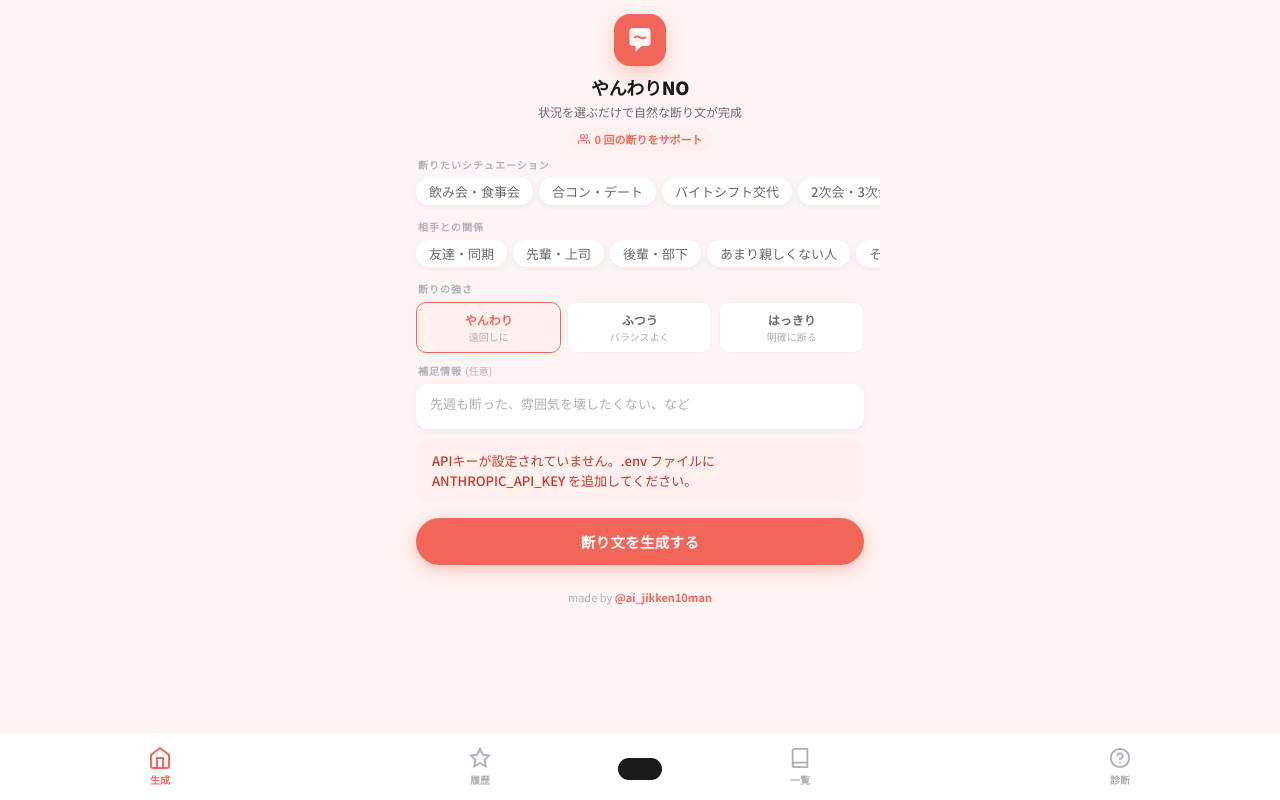
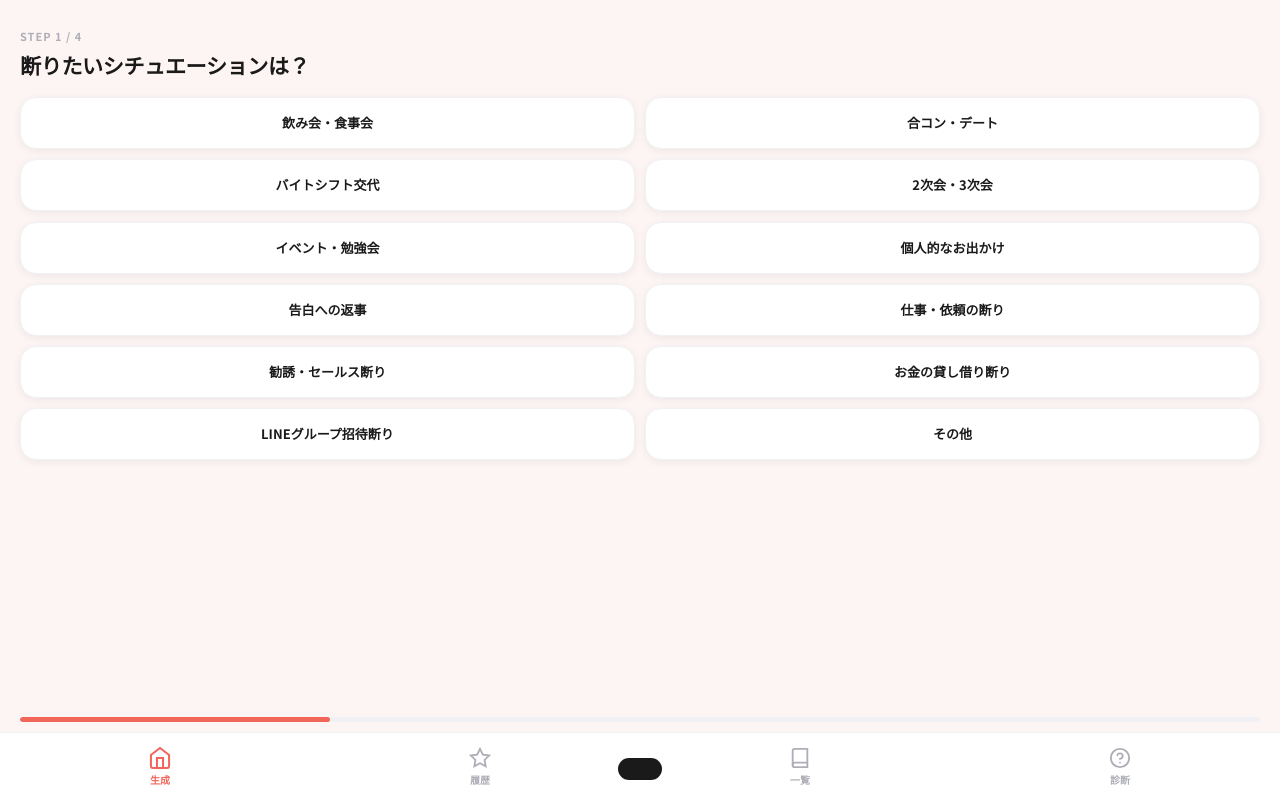
Before and after one commit to tsum294-wq/yanwari-no, a Flask app: page / in a window 1280 px wide. Run offline with Flask 3, Linux system fonts and the light colour scheme.

Commit message:
UI: ステップウィザード化・2列グリッド・ポコポコアニメ・プログレスバー
Co-Authored-By: Claude Sonnet 4.6 <noreply@anthropic.com>

```diff
--- a/templates/index.html
+++ b/templates/index.html
@@ -28,8 +28,6 @@
     .s-main-scroll{flex:1;overflow-y:auto;-webkit-overflow-scrolling:touch}
 
     /* ── Tab pages (within main area) ── */
-    .tab-page{display:none;padding-bottom:24px}
-    .tab-page.active{display:block}
 
     /* ── Bottom tab bar (lives as flex-child of #s-main — cannot scroll) ── */
     .tab-bar{position:relative;width:100%;height:var(--tab-h);background:var(--surface);border-top:1px solid var(--border);display:grid;grid-template-columns:repeat(4,1fr);z-index:10;padding-bottom:env(safe-area-inset-bottom);flex-shrink:0}
@@ -123,6 +121,33 @@
     /* ── FOLLOW-UP screen ── */
     .followup-card{background:var(--surface);border-radius:20px;padding:18px 18px 14px;margin-bottom:12px;box-shadow:0 4px 18px var(--shadow)}
     .followup-tag{display:inline-flex;align-items:center;gap:5px;font-size:11px;font-weight:700;color:#7C6E3C;background:#FFFBEB;padding:4px 10px 4px 8px;border-radius:100px;margin-bottom:10px}
+
+    /* ── STEP WIZARD (home tab) ── */
+    .tab-page{display:none}
+    .tab-page.active{display:block}
+    #tab-history,#tab-library,#tab-quiz{padding-bottom:24px}
+    .s-main-scroll{overflow-x:hidden}
+    .step-panel{display:none}
+    .step-panel.active{display:block;animation:slideInRight .22s cubic-bezier(.4,0,.2,1) both}
+    .step-panel.exiting{display:block!important;animation:slideOutLeft .18s cubic-bezier(.4,0,.2,1) both;pointer-events:none}
+    @keyframes slideInRight{from{opacity:0;transform:translateX(30px)}to{opacity:1;transform:translateX(0)}}
+    @keyframes slideOutLeft{from{opacity:1;transform:translateX(0)}to{opacity:0;transform:translateX(-30px)}}
+    .step-header{padding:28px 20px 18px}
+    .step-back{display:inline-flex;align-items:center;gap:4px;padding:6px 12px 6px 8px;border-radius:100px;border:none;background:var(--surface);color:var(--sub);font-size:12px;font-weight:700;font-family:inherit;cursor:pointer;box-shadow:0 2px 8px var(--shadow);margin-bottom:14px;-webkit-tap-highlight-color:transparent}
+    .step-back:hover{color:var(--coral)}
+    .step-lbl{font-size:11px;font-weight:700;color:var(--muted);letter-spacing:1px;text-transform:uppercase;margin-bottom:8px}
+    .step-q{font-size:21px;font-weight:900;line-height:1.3;letter-spacing:-.3px}
+    .step-hint{font-size:12px;color:var(--sub);margin-top:5px}
+    .step-grid{display:grid;grid-template-columns:1fr 1fr;gap:10px;padding:0 20px}
+    .step-opt{padding:16px 10px;border-radius:16px;border:1.5px solid var(--border);background:var(--surface);font-size:13px;font-weight:600;font-family:inherit;cursor:pointer;text-align:center;color:var(--text);transition:border-color .12s,background .12s,box-shadow .12s;-webkit-tap-highlight-color:transparent;box-shadow:0 2px 8px var(--shadow);line-height:1.4}
+    .step-opt:active{transform:scale(.96)}
+    .step-opt.on{background:var(--coral);color:#fff;border-color:var(--coral);box-shadow:0 4px 14px rgba(242,102,90,.36);font-weight:700}
+    .step-opt.full{grid-column:1/-1}
+    .opt-sub{font-size:11px;font-weight:400;opacity:.8;display:block;margin-top:3px}
+    .step-body{padding:0 20px 20px}
+    .step-prog-wrap{padding:8px 20px 10px;background:var(--bg);flex-shrink:0}
+    .step-prog-track{height:5px;background:var(--border);border-radius:100px;overflow:hidden}
+    .step-prog-fill{height:100%;background:var(--coral);border-radius:100px;transition:width .45s cubic-bezier(.4,0,.2,1);width:25%}
 
     /* ── HISTORY tab ── */
     .history-item{background:var(--surface);border-radius:16px;padding:14px 16px;margin-bottom:10px;box-shadow:0 2px 10px var(--shadow);display:flex;align-items:flex-start;gap:12px}
@@ -317,73 +342,79 @@
 <!-- ═══ MAIN APP (with tabs) ═══ -->
 <div id="s-main" class="screen active">
 <div class="s-main-scroll">
-  <!-- TAB: HOME -->
+  <!-- TAB: HOME — step wizard -->
   <div id="tab-home" class="tab-page active">
-    <div class="wrap">
-      <div class="hero">
-        <div class="app-icon">
-          <svg width="30" height="30" viewBox="0 0 40 40" fill="none">
-            <path d="M6 8C6 5.79 7.79 4 10 4H30C32.21 4 34 5.79 34 8V24C34 26.21 32.21 28 30 28H22L14 36V28H10C7.79 28 6 26.21 6 24V8Z" fill="white" fill-opacity=".95"/>
-            <path d="M13 16.5C13 16.5 15 13.5 20 16.5C25 19.5 27 16.5 27 16.5" stroke="#F2665A" stroke-width="2.5" stroke-linecap="round"/>
-          </svg>
+
+    <!-- STEP 1: シチュエーション -->
+    <div class="step-panel active" id="step-1">
+      <div class="step-header">
+        <div class="step-lbl">STEP 1 / 4</div>
+        <div class="step-q">断りたいシチュエーションは？</div>
       </div>
-        <h1>やんわりNO</h1>
-        <p>状況を選ぶだけで自然な断り文が完成</p>
-        <div class="counter-badge" id="counter-badge">
-          <svg width="12" height="12" viewBox="0 0 24 24" fill="none" stroke="currentColor" stroke-width="2.2" stroke-linecap="round"><path d="M17 21v-2a4 4 0 0 0-4-4H5a4 4 0 0 0-4 4v2"/><circle cx="9" cy="7" r="4"/><path d="M23 21v-2a4 4 0 0 0-3-3.87"/><path d="M16 3.13a4 4 0 0 1 0 7.75"/></svg>
-          <span id="counter-text">0 回の断りをサポート</span>
+      <div class="step-grid" id="sgrid-1">
+        <button class="step-opt" data-v="nomikai"  onclick="pickSituation(this)">飲み会・食事会</button>
+        <button class="step-opt" data-v="goukon"   onclick="pickSituation(this)">合コン・デート</button>
+        <button class="step-opt" data-v="shift"    onclick="pickSituation(this)">バイトシフト交代</button>
+        <button class="step-opt" data-v="nijikai"  onclick="pickSituation(this)">2次会・3次会</button>
+        <button class="step-opt" data-v="event"    onclick="pickSituation(this)">イベント・勉強会</button>
+        <button class="step-opt" data-v="date"     onclick="pickSituation(this)">個人的なお出かけ</button>
+        <button class="step-opt" data-v="kokuhaku" onclick="pickSituation(this)">告白への返事</button>
+        <button class="step-opt" data-v="work"     onclick="pickSituation(this)">仕事・依頼の断り</button>
+        <button class="step-opt" data-v="kanyu"    onclick="pickSituation(this)">勧誘・セールス断り</button>
+        <button class="step-opt" data-v="okane"    onclick="pickSituation(this)">お金の貸し借り断り</button>
+        <button class="step-opt" data-v="line"     onclick="pickSituation(this)">LINEグループ招待断り</button>
+        <button class="step-opt" data-v="other"    onclick="pickSituation(this)">その他</button>
       </div>
     </div>
 
-      <div class="section">
-        <div class="section-label">断りたいシチュエーション</div>
-        <div class="chips">
-          <button class="chip" data-g="situation" data-v="nomikai"  onclick="pick(this)">飲み会・食事会</button>
-          <button class="chip" data-g="situation" data-v="goukon"   onclick="pick(this)">合コン・デート</button>
-          <button class="chip" data-g="situation" data-v="shift"    onclick="pick(this)">バイトシフト交代</button>
-          <button class="chip" data-g="situation" data-v="nijikai"  onclick="pick(this)">2次会・3次会</button>
-          <button class="chip" data-g="situation" data-v="event"    onclick="pick(this)">イベント・勉強会</button>
-          <button class="chip" data-g="situation" data-v="date"     onclick="pick(this)">個人的なお出かけ</button>
-          <button class="chip" data-g="situation" data-v="kokuhaku" onclick="pick(this)">告白への返事</button>
-          <button class="chip" data-g="situation" data-v="work"     onclick="pick(this)">仕事・依頼の断り</button>
-          <button class="chip" data-g="situation" data-v="kanyu"    onclick="pick(this)">勧誘・セールス断り</button>
-          <button class="chip" data-g="situation" data-v="okane"    onclick="pick(this)">お金の貸し借り断り</button>
-          <button class="chip" data-g="situation" data-v="line"     onclick="pick(this)">LINEグループ招待断り</button>
-          <button class="chip" data-g="situation" data-v="other"    onclick="pick(this)">その他</button>
+    <!-- STEP 2: 相手との関係 -->
+    <div class="step-panel" id="step-2">
+      <div class="step-header">
+        <button class="step-back" onclick="goToStep(1)"><svg width="14" height="14" viewBox="0 0 24 24" fill="none" stroke="currentColor" stroke-width="2.5" stroke-linecap="round"><polyline points="15 18 9 12 15 6"/></svg>戻る</button>
+        <div class="step-lbl">STEP 2 / 4</div>
+        <div class="step-q">相手との関係は？</div>
+      </div>
+      <div class="step-grid" id="sgrid-2">
+        <button class="step-opt" data-v="friend"       onclick="pickRelationship(this)">友達・同期</button>
+        <button class="step-opt" data-v="senpai"       onclick="pickRelationship(this)">先輩・上司</button>
+        <button class="step-opt" data-v="kouhai"       onclick="pickRelationship(this)">後輩・部下</button>
+        <button class="step-opt" data-v="acquaintance" onclick="pickRelationship(this)">あまり親しくない人</button>
+        <button class="step-opt full" data-v="other"   onclick="pickRelationship(this)">その他</button>
       </div>
     </div>
 
-      <div class="section">
-        <div class="section-label">相手との関係</div>
-        <div class="chips">
-          <button class="chip" data-g="relationship" data-v="friend"       onclick="pick(this)">友達・同期</button>
-          <button class="chip" data-g="relationship" data-v="senpai"       onclick="pick(this)">先輩・上司</button>
-          <button class="chip" data-g="relationship" data-v="kouhai"       onclick="pick(this)">後輩・部下</button>
-          <button class="chip" data-g="relationship" data-v="acquaintance" onclick="pick(this)">あまり親しくない人</button>
-          <button class="chip" data-g="relationship" data-v="other"        onclick="pick(this)">その他</button>
+    <!-- STEP 3: 断りの強さ -->
+    <div class="step-panel" id="step-3">
+      <div class="step-header">
+        <button class="step-back" onclick="goToStep(2)"><svg width="14" height="14" viewBox="0 0 24 24" fill="none" stroke="currentColor" stroke-width="2.5" stroke-linecap="round"><polyline points="15 18 9 12 15 6"/></svg>戻る</button>
+        <div class="step-lbl">STEP 3 / 4</div>
+        <div class="step-q">断りの強さは？</div>
+      </div>
+      <div class="step-grid" id="sgrid-3">
+        <button class="step-opt" data-s="1" onclick="pickStrengthStep(this)">やんわり<span class="opt-sub">遠回しに</span></button>
+        <button class="step-opt" data-s="2" onclick="pickStrengthStep(this)">ふつう<span class="opt-sub">バランスよく</span></button>
+        <button class="step-opt full" data-s="3" onclick="pickStrengthStep(this)">はっきり<span class="opt-sub">明確に断る</span></button>
       </div>
     </div>
 
-      <div class="section">
-        <div class="section-label">断りの強さ</div>
-        <div class="strength-row">
-          <button class="strength-btn on" data-s="1" onclick="pickStrength(this)">やんわり<span class="s-label">遠回しに</span></button>
-          <button class="strength-btn"    data-s="2" onclick="pickStrength(this)">ふつう<span class="s-label">バランスよく</span></button>
-          <button class="strength-btn"    data-s="3" onclick="pickStrength(this)">はっきり<span class="s-label">明確に断る</span></button>
+    <!-- STEP 4: 補足 + 生成 -->
+    <div class="step-panel" id="step-4">
+      <div class="step-header">
+        <button class="step-back" onclick="goToStep(3)"><svg width="14" height="14" viewBox="0 0 24 24" fill="none" stroke="currentColor" stroke-width="2.5" stroke-linecap="round"><polyline points="15 18 9 12 15 6"/></svg>戻る</button>
+        <div class="step-lbl">STEP 4 / 4</div>
+        <div class="step-q">補足があれば</div>
+        <div class="step-hint">なくてもOK、あると精度UP</div>
       </div>
-      </div>
-
-      <div class="section">
-        <div class="section-label">補足情報 <span style="font-weight:400;letter-spacing:0;text-transform:none">(任意)</span></div>
-        <div class="textarea-wrap"><textarea id="details" rows="1" placeholder="先週も断った、雰囲気を壊したくない、など"></textarea></div>
-      </div>
-
+      <div class="step-body">
+        <div class="textarea-wrap" style="margin-bottom:16px"><textarea id="details" rows="3" placeholder="先週も断った、雰囲気を壊したくない、など"></textarea></div>
         <div class="err hidden" id="err"></div>
-      <button class="btn-coral" id="btn-gen" onclick="generate()" style="margin-bottom:12px">
+        <button class="btn-coral" id="btn-gen" onclick="generate()" style="margin-bottom:16px">
           <span id="btn-label">断り文を生成する</span>
         </button>
         <div class="footer-note">made by <a href="https://twitter.com/ai_jikken10man" target="_blank">@ai_jikken10man</a></div>
       </div>
+    </div>
+
   </div>
 
   <!-- TAB: HISTORY -->
@@ -436,6 +467,9 @@
 </div><!-- /s-main-scroll -->
 
 <!-- Tab bar is a flex-child of #s-main — physically below the scroll area, cannot move -->
+<div class="step-prog-wrap" id="step-prog-wrap">
+  <div class="step-prog-track"><div class="step-prog-fill" id="step-prog-fill"></div></div>
+</div>
 <nav class="tab-bar" id="tab-bar">
   <button class="tab-btn active" id="tbtn-home" onclick="switchTab('home')">
     <svg width="22" height="22" viewBox="0 0 24 24" fill="none" stroke="currentColor" stroke-width="2" stroke-linecap="round"><path d="M3 9l9-7 9 7v11a2 2 0 0 1-2 2H5a2 2 0 0 1-2-2z"/><polyline points="9 22 9 12 15 12 15 22"/></svg>
@@ -467,6 +501,7 @@ const sel = { situation: null, relationship: null, strength: 1 };
 let currentResults = [];
 let quizAnswers = [];
 let fuLoading = false;
+let currentStep = 1;
 
 const SIT_LABELS = {
   nomikai:'飲み会・食事会', goukon:'合コン・デート', shift:'バイトシフト交代',
@@ -512,21 +547,66 @@ function switchTab(name) {
   document.getElementById('tbtn-' + name).classList.add('active');
   const sc = document.querySelector('.s-main-scroll');
   if (sc) sc.scrollTop = 0;
+  const prog = document.getElementById('step-prog-wrap');
+  if (prog) prog.style.display = (name === 'home') ? '' : 'none';
   if (name === 'history') renderHistory();
   if (name === 'library') renderLibrary();
 }
 
 /* ─────────────────────────────────────
-   CHIP / STRENGTH SELECTION
+   STEP WIZARD
 ───────────────────────────────────── */
-function pick(el) {
-  const g = el.dataset.g;
-  document.querySelectorAll(`.chip[data-g="${g}"]`).forEach(c => c.classList.remove('on'));
-  el.classList.add('on'); sel[g] = el.dataset.v;
+function goToStep(n) {
+  if (n === currentStep) return;
+  const cur = document.getElementById('step-' + currentStep);
+  const next = document.getElementById('step-' + n);
+  cur.classList.add('exiting');
+  setTimeout(() => {
+    cur.classList.remove('active', 'exiting');
+    next.classList.add('active');
+    triggerStepAnim(next);
+    restoreStepSelection(n);
+    currentStep = n;
+    updateStepProgress();
+  }, 180);
 }
-function pickStrength(el) {
-  document.querySelectorAll('.strength-btn').forEach(b => b.classList.remove('on'));
+function triggerStepAnim(panel) {
+  panel.querySelectorAll('.step-opt').forEach((el, i) => {
+    el.style.animation = 'none';
+    void el.offsetWidth;
+    el.style.animation = `popIn .22s cubic-bezier(.34,1.56,.64,1) ${i * 0.06}s both`;
+  });
+}
+function restoreStepSelection(n) {
+  if (n === 1) {
+    document.querySelectorAll('#step-1 .step-opt').forEach(o =>
+      o.classList.toggle('on', o.dataset.v === sel.situation));
+  } else if (n === 2) {
+    document.querySelectorAll('#step-2 .step-opt').forEach(o =>
+      o.classList.toggle('on', o.dataset.v === sel.relationship));
+  } else if (n === 3) {
+    document.querySelectorAll('#step-3 .step-opt').forEach(o =>
+      o.classList.toggle('on', parseInt(o.dataset.s) === sel.strength));
+  }
+}
+function updateStepProgress() {
+  const el = document.getElementById('step-prog-fill');
+  if (el) el.style.width = (currentStep / 4 * 100) + '%';
+}
+function pickSituation(el) {
+  document.querySelectorAll('#step-1 .step-opt').forEach(o => o.classList.remove('on'));
+  el.classList.add('on'); sel.situation = el.dataset.v;
+  setTimeout(() => goToStep(2), 280);
+}
+function pickRelationship(el) {
+  document.querySelectorAll('#step-2 .step-opt').forEach(o => o.classList.remove('on'));
+  el.classList.add('on'); sel.relationship = el.dataset.v;
+  setTimeout(() => goToStep(3), 280);
+}
+function pickStrengthStep(el) {
+  document.querySelectorAll('#step-3 .step-opt').forEach(o => o.classList.remove('on'));
   el.classList.add('on'); sel.strength = parseInt(el.dataset.s);
+  setTimeout(() => goToStep(4), 280);
 }
 
 /* ─────────────────────────────────────
@@ -714,11 +794,13 @@ function updateHistoryBadge() {
 function updateCounter() {
   let n = parseInt(localStorage.getItem('yanwari_count') || '0') + 1;
   localStorage.setItem('yanwari_count', n);
-  document.getElementById('counter-text').textContent = `${n} 回の断りをサポート`;
+  const el = document.getElementById('counter-text');
+  if (el) el.textContent = `${n} 回の断りをサポート`;
 }
 function initCounter() {
   const n = parseInt(localStorage.getItem('yanwari_count') || '0');
-  document.getElementById('counter-text').textContent = `${n} 回の断りをサポート`;
+  const el = document.getElementById('counter-text');
+  if (el) el.textContent = `${n} 回の断りをサポート`;
 }
 
 /* ─────────────────────────────────────
@@ -886,6 +968,8 @@ function toast(msg) {
 ───────────────────────────────────── */
 initCounter();
 updateHistoryBadge();
+updateStepProgress();
+triggerStepAnim(document.getElementById('step-1'));
 fetch('/health').then(r => r.json()).then(d => {
   if (!d.key_set) showErr('APIキーが設定されていません。.env ファイルに ANTHROPIC_API_KEY を追加してください。');
 }).catch(() => {});
```
Lines whose indentation alone changed are shown as unchanged.
